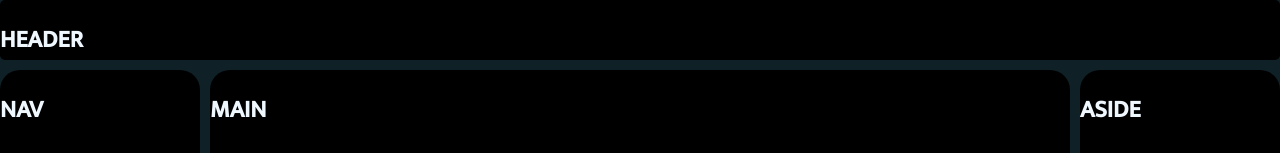
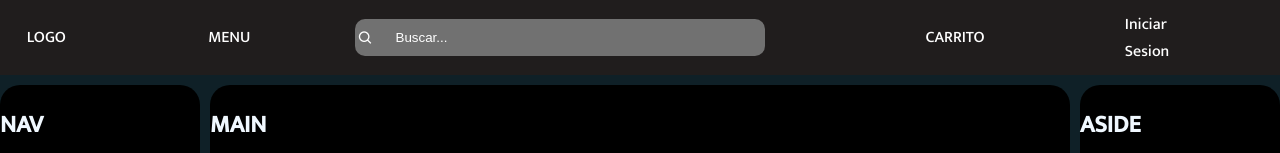
Before and after one commit to Diego-Aquino1/Test-Tienda, a plain HTML site: page Frontend/index.html in a window 1280 px wide. Shown: the top 153 px of the page. Drawn offline with nearby package versions, Linux system fonts and the light colour scheme.

Commit message:
add menu

```diff
--- a/Frontend/index.html
+++ b/Frontend/index.html
@@ -9,10 +9,28 @@
     <link rel="preconnect" href="https://fonts.googleapis.com">
     <link rel="preconnect" href="https://fonts.gstatic.com" crossorigin>
     <link href="https://fonts.googleapis.com/css2?family=Mukta:wght@500&display=swap" rel="stylesheet">
+    <link href='https://unpkg.com/boxicons@2.1.4/css/boxicons.min.css' rel='stylesheet'>
 </head>
 <body class="grid-container">
     <header class="header">
-      <h2>HEADER</h2>
+      <div class="header_main">
+        <div class="header_logo">
+          <p>LOGO</p>
+        </div>
+        <div class="header_menu">
+          <p>MENU</p>
+        </div>
+        <div class="header_searchbar">
+          <div class="search_container">
+            <i class='bx bx-search'></i>
+            <input type="search" placeholder="Buscar...">
+          </div>
+        </div>
+        <div class="header_extras">
+          <p>CARRITO</p>
+          <a class="extras_login" href="login.php">Iniciar <br> Sesion</a>
+        </div>
+      </div>
     </header>
     <main class="main">
       <h2>MAIN</h2>
--- a/Frontend/static/styles.css
+++ b/Frontend/static/styles.css
@@ -1,3 +1,9 @@
+:root{
+  /*Colors*/
+  --principal: #201d1d;
+  --secundary: #717171;
+}
+
 /* GENERAL */
 
 html
@@ -15,6 +21,89 @@ body
     margin: 0;
     padding: 0;
 }
+
+/* HEADER */
+
+.cabecera {
+  width: 100%;
+  height: 75px;
+}
+
+.header_main{
+  height: 100%;
+  display: flex;
+  flex-direction: row;
+  background-color: var(--principal);
+  align-items: center;
+  justify-content: space-around;
+  color: white;
+}
+
+.header_logo{
+  width: 10%;
+}
+
+.header_searchbar{
+  height: 100%;
+  width: 40%;
+  display: flex;
+  justify-content: center;
+  align-items: center;
+}
+
+.search_container{
+  display: flex;
+  background-color: var(--secundary);
+  width: 80%;
+  height: 50%;
+  justify-content: center;
+  align-items: center;
+  border-radius: 10px;
+}
+
+.search_container i{
+  font-size: 100%;
+}
+
+.search_container input{
+  width: 90%;
+  outline: none;
+  border: none;
+  background-color: var(--secundary);
+  margin-left: 20px;
+}
+
+.search_container input::placeholder{
+  color: white;
+  font-size: 100%;
+}
+
+.header_extras{
+  display: flex;
+  flex-direction: row;
+  align-items: center;
+  justify-content: space-around;
+  width: 30%;
+  height: 100%;
+}
+
+.extras_login{
+  width: 100px;
+  height: 70%;
+  display: flex;
+  align-items: center;
+  justify-content: center;
+  border-radius: 10px;
+  text-decoration:none;
+  cursor: pointer;
+  color: white;
+}
+
+.extras_login:hover{
+  background-color: var(--secundary);
+  color: var(--principal);
+}
+
 
 /* GRID */
 
@@ -70,7 +159,7 @@ body
   .grid-container
   {
     grid-template:
-    "header header"  50px
+    "header header"  75px
     "nav    nav"     40px
     "main   aside"   auto
     "footer footer"  60px /
@@ -83,7 +172,7 @@ body
   .grid-container
   {
     grid-template:
-    "header header  header"  60px
+    "header header  header"  75px
     "nav    main    aside"   auto
     "footer footer  footer"  70px /
     200px   auto    200px;
```
